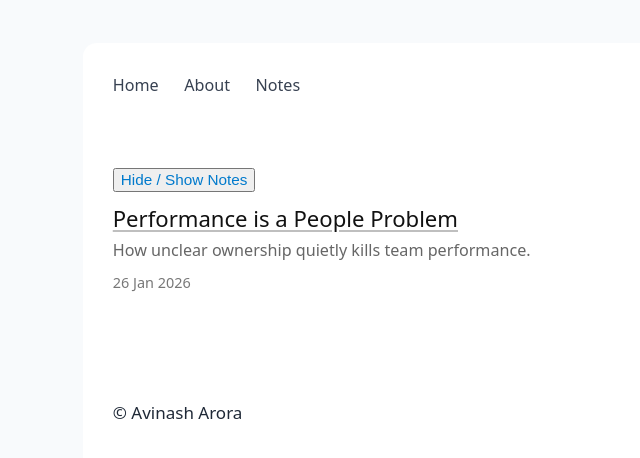
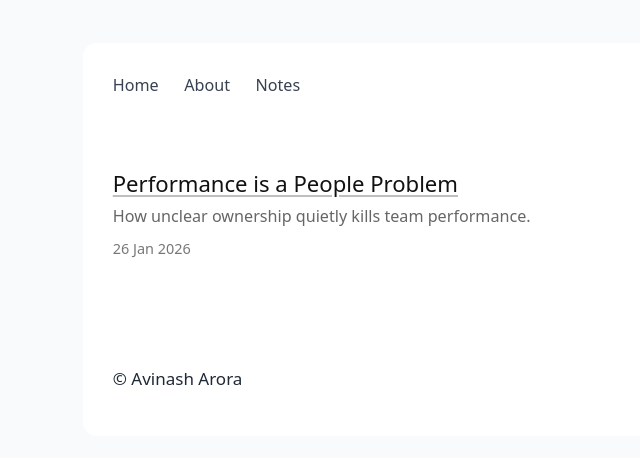
Before and after one commit to aviarora30/codewithavinash, a Jekyll site: the page built from notes/index.html, in a window 1280 px wide. Shown: the top 458 px of the page, without its empty margins (197-837 px from the left). Built offline with Jekyll 4.4.1, drawn with Linux system fonts in a browser that asks for light colours.

Commit message:
Comment out toggle button and script in index.html for notes section

```diff
--- a/notes/index.html
+++ b/notes/index.html
@@ -4,9 +4,9 @@ description: Notes by Avinash Arora on engineering leadership and frontend craft
 notes_styles: true
 ---
 <main class="notes-main">
-  <button class="notes-toggle" type="button" onclick="toggleNotes()">
+  <!-- <button class="notes-toggle" type="button" onclick="toggleNotes()">
     Hide / Show Notes
-  </button>
+  </button> -->
 
   <ul class="note-list" id="noteList">
     {% assign sorted_notes = site.notes | sort: "date" | reverse %}
@@ -33,9 +33,9 @@ notes_styles: true
   </ul>
 </main>
 
-<script>
+<!-- <script>
   function toggleNotes() {
     const list = document.getElementById("noteList");
     list.style.display = list.style.display === "none" ? "block" : "none";
   }
-</script>
+</script> -->
```
